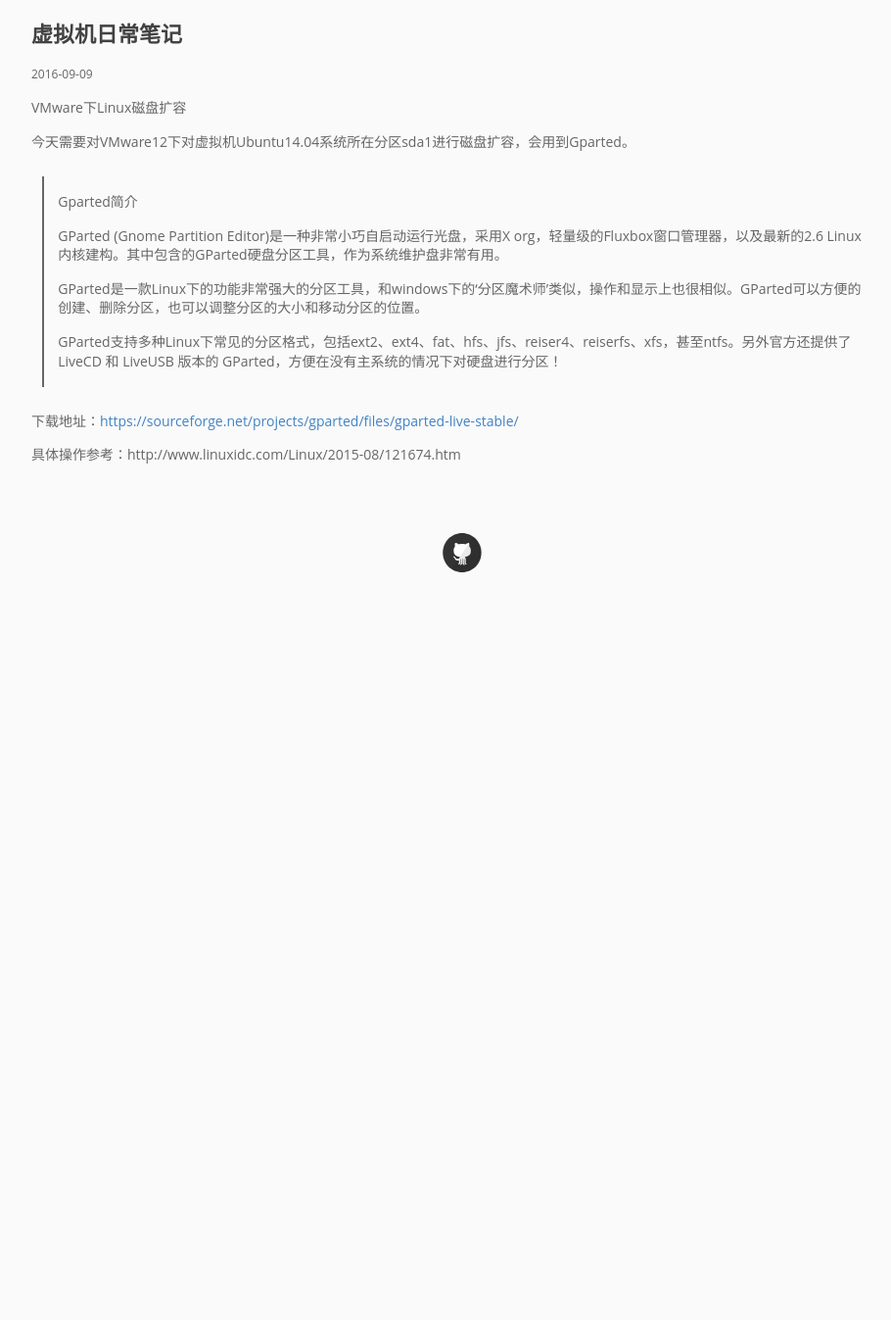
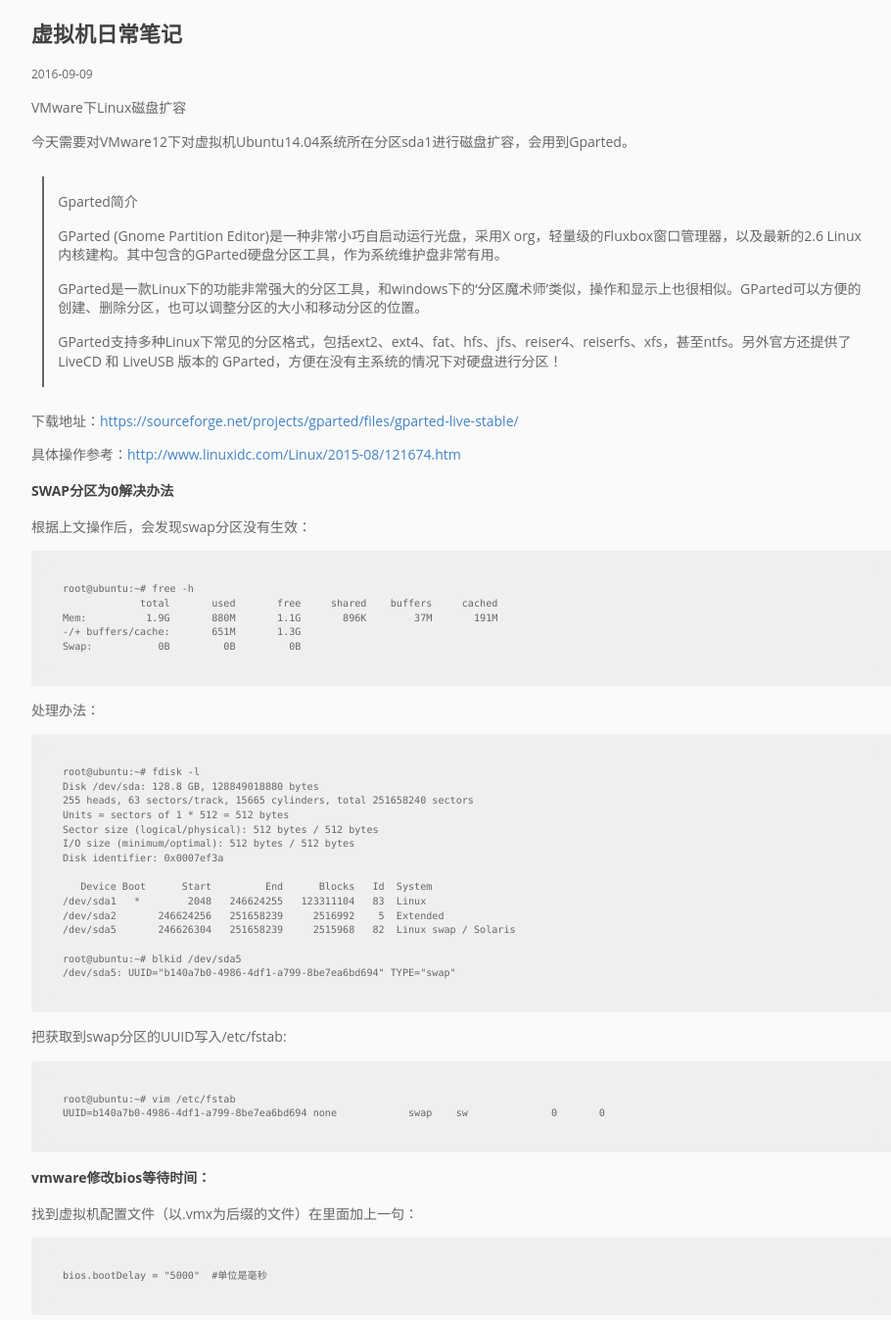
Before and after one commit to pingmalu/pingmalu.github.io, a Jekyll site: the page built from _posts/2016-09-09-虚拟机日常笔记.md, in a window 1280 px wide and 1400 px high, scrolled down 270 px. Shown: the top 1347 px of the window at 98% size, without its empty margins (168-1078 px from the left). Built offline with Jekyll 4.4.1, drawn with Linux system fonts in a browser that asks for light colours; nearby versions of some CDN libraries; before the commit the page ends 900 px from its top, so only the background shows below that.

Commit message:
'update'

```diff
--- a/_posts/2016-09-09-虚拟机日常笔记.md
+++ b/_posts/2016-09-09-虚拟机日常笔记.md
@@ -17,4 +17,44 @@
 
 下载地址：[https://sourceforge.net/projects/gparted/files/gparted-live-stable/](https://sourceforge.net/projects/gparted/files/gparted-live-stable/)
 
-具体操作参考：http://www.linuxidc.com/Linux/2015-08/121674.htm
+具体操作参考：[http://www.linuxidc.com/Linux/2015-08/121674.htm](http://www.linuxidc.com/Linux/2015-08/121674.htm)
+
+### SWAP分区为0解决办法
+
+根据上文操作后，会发现swap分区没有生效：
+
+	root@ubuntu:~# free -h
+	             total       used       free     shared    buffers     cached
+	Mem:          1.9G       880M       1.1G       896K        37M       191M
+	-/+ buffers/cache:       651M       1.3G
+	Swap:           0B         0B         0B
+
+处理办法：
+
+	root@ubuntu:~# fdisk -l
+	Disk /dev/sda: 128.8 GB, 128849018880 bytes
+	255 heads, 63 sectors/track, 15665 cylinders, total 251658240 sectors
+	Units = sectors of 1 * 512 = 512 bytes
+	Sector size (logical/physical): 512 bytes / 512 bytes
+	I/O size (minimum/optimal): 512 bytes / 512 bytes
+	Disk identifier: 0x0007ef3a
+
+	   Device Boot      Start         End      Blocks   Id  System
+	/dev/sda1   *        2048   246624255   123311104   83  Linux
+	/dev/sda2       246624256   251658239     2516992    5  Extended
+	/dev/sda5       246626304   251658239     2515968   82  Linux swap / Solaris
+
+	root@ubuntu:~# blkid /dev/sda5
+	/dev/sda5: UUID="b140a7b0-4986-4df1-a799-8be7ea6bd694" TYPE="swap"
+
+把获取到swap分区的UUID写入/etc/fstab:
+
+	root@ubuntu:~# vim /etc/fstab
+	UUID=b140a7b0-4986-4df1-a799-8be7ea6bd694 none            swap    sw              0       0
+
+
+### vmware修改bios等待时间：
+
+找到虚拟机配置文件（以.vmx为后缀的文件）在里面加上一句：
+
+	bios.bootDelay = "5000"  #单位是毫秒
```
Also changed, not shown: _posts/2016-09-12-jenkins日常笔记.md (added, +14 -0 lines).
